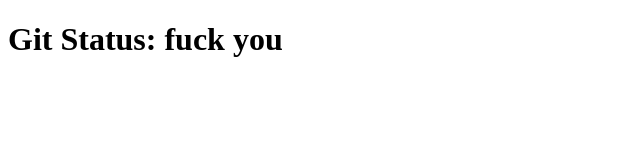
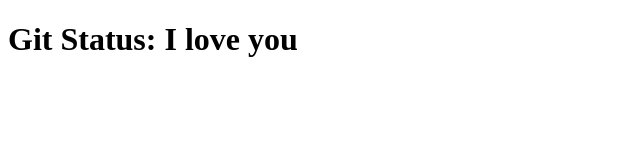
Before and after one commit to win-hafus/my-site, a plain HTML site: page index.html in a window 1280 px wide. Shown: the whole page, without its empty margins (0-640 px from the left). Drawn offline with Linux system fonts and the light colour scheme.

Commit message:
test 2.0

```diff
--- a/index.html
+++ b/index.html
@@ -6,6 +6,6 @@
     <title>Git test</title>
 </head>
 <body>
-   <h1>Git Status: fuck you</h1>
+   <h1>Git Status: I love you</h1>
 </body>
 </html>
```
